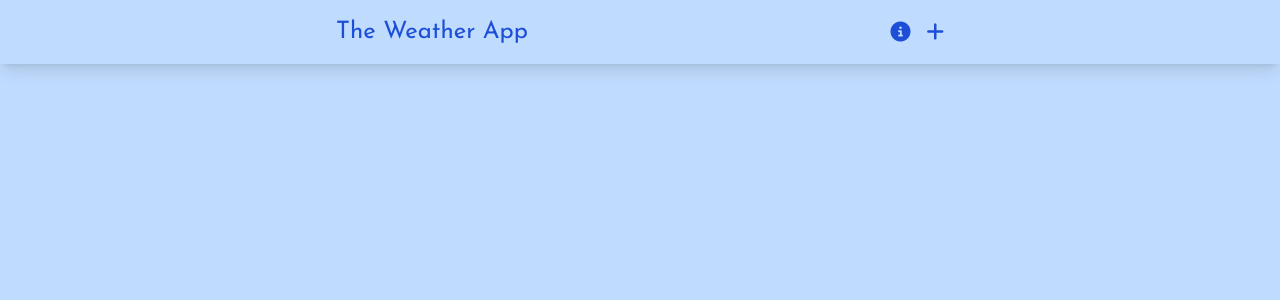
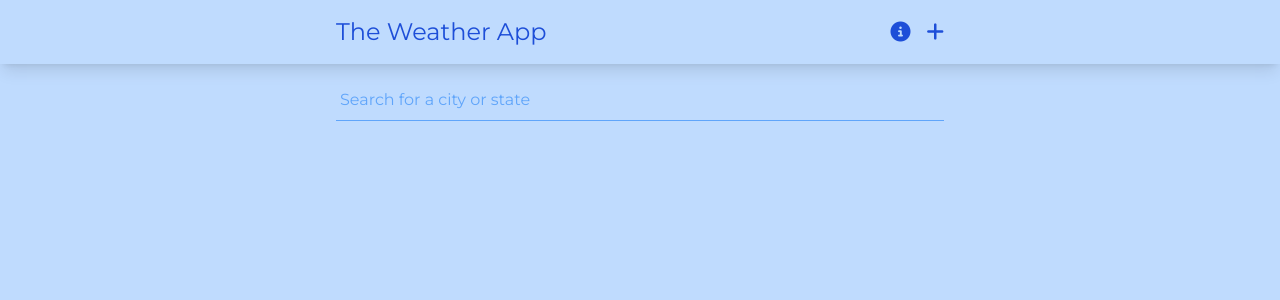
Before and after one commit to fancifulcrow/weather-app, a Vue app: page / in a window 1280 px wide. Shown: the top 300 px of the page. Built offline with nearby package versions, Linux system fonts and the light colour scheme.

Commit message:
do city search and handle APIs

```diff
--- a/index.html
+++ b/index.html
@@ -4,17 +4,12 @@
     <meta charset="UTF-8">
     <link rel="icon" href="/favicon.ico">
     <meta name="viewport" content="width=device-width, initial-scale=1.0">
-    <title>Vite App</title>
+    <title>Weather App</title>
 
-    <!-- Josefin Slab -->
+    <!-- Montserrat -->
     <link rel="preconnect" href="https://fonts.googleapis.com">
     <link rel="preconnect" href="https://fonts.gstatic.com" crossorigin>
-    <link href="https://fonts.googleapis.com/css2?family=Josefin+Slab:ital,wght@0,100..700;1,100..700&display=swap" rel="stylesheet">
-
-    <!-- Josefin Sans -->
-    <link rel="preconnect" href="https://fonts.googleapis.com">
-    <link rel="preconnect" href="https://fonts.gstatic.com" crossorigin>
-    <link href="https://fonts.googleapis.com/css2?family=Josefin+Sans:ital,wght@0,100..700;1,100..700&family=Josefin+Slab:ital,wght@0,100..700;1,100..700&display=swap" rel="stylesheet">
+    <link href="https://fonts.googleapis.com/css2?family=Montserrat:ital,wght@0,100..900;1,100..900&family=Roboto:ital,wght@0,100;0,300;0,400;0,500;0,700;0,900;1,100;1,300;1,400;1,500;1,700;1,900&display=swap" rel="stylesheet">
 
     <!-- Font Awesome -->
     <link rel="stylesheet" href="https://cdnjs.cloudflare.com/ajax/libs/font-awesome/6.5.1/css/all.min.css" integrity="sha512-DTOQO9RWCH3ppGqcWaEA1BIZOC6xxalwEsw9c2QQeAIftl+Vegovlnee1c9QX4TctnWMn13TZye+giMm8e2LwA==" crossorigin="anonymous" referrerpolicy="no-referrer" />
--- a/package.json
+++ b/package.json
@@ -11,6 +11,7 @@
     "format": "prettier --write src/"
   },
   "dependencies": {
+    "axios": "^1.6.7",
     "vue": "^3.4.15",
     "vue-router": "^4.2.5"
   },
--- a/src/App.vue
+++ b/src/App.vue
@@ -1,5 +1,5 @@
 <template>
-  <div class="font-JosefinSlab flex flex-col min-h-screen bg-blue-200 text-blue-700">
+  <div class="font-Montserrat flex flex-col min-h-screen bg-blue-200 text-blue-700">
     <SiteNavigation/>
     <RouterView/>
   </div>
@@ -9,7 +9,3 @@
 import { RouterView } from "vue-router";
 import SiteNavigation from './components/SiteNavigation.vue';
 </script>
-
-<style lang="scss" scoped>
-
-</style>
--- a/src/assets/style.css
+++ b/src/assets/style.css
@@ -1,7 +1,3 @@
 @tailwind base;
 @tailwind components;
 @tailwind utilities;
-
-h1, h2, h3, h4, h5, h6, button{
-    @apply font-JosefinSans;
-}
--- /dev/null
+++ b/src/components/AsyncCityView.vue
@@ -0,0 +1,24 @@
+<template>
+    <div>
+    </div>
+</template>
+
+<script setup>
+import axios from 'axios';
+import { useRoute } from "vue-router";
+
+const route = useRoute();
+
+const getWeatherData = async () => {
+    try {
+        const weatherData = await axios.get(`https://api.open-meteo.com/v1/forecast?latitude=${route.query.lat}&longitude=${route.query.long}&current=temperature_2m,relative_humidity_2m,is_day,precipitation,weather_code,wind_speed_10m&daily=weather_code,temperature_2m_max,temperature_2m_min&timezone=auto`)
+
+        const localTime = Date.now() + (weatherData.data.utc_offset_seconds * 1000);
+        console.log(localTime);
+        return weatherData;
+    } catch(err){
+        console.log(err);
+    }
+};
+
+</script>
--- a/src/components/BaseModal.vue
+++ b/src/components/BaseModal.vue
@@ -3,7 +3,7 @@
         <Transition name="modal-outer">
             <div v-show="modalActive" class="absolute w-full bg-black bg-opacity-30 h-screen top-0 left-0 flex justify-center items-center px-8">
                 <Transition name="modal-inner">
-                    <div v-if="modalActive" class="p-8 bg-white text-blue-700 font-JosefinSlab max-w-screen-sm rounded-md">
+                    <div v-if="modalActive" class="p-8 bg-white text-blue-700 font-Montserrat max-w-screen-sm rounded-md">
                         <slot/>
                         <button class="text-blue-200 bg-blue-700 py-2 px-6 mt-8 rounded-md hover:bg-blue-200 hover:text-blue-700 duration-150 cursor-pointer" @click="$emit('close-modal')">
                             Close
--- a/src/router/index.js
+++ b/src/router/index.js
@@ -1,5 +1,6 @@
-import { createRouter, createWebHistory } from "vue-router"
-import HomeView from "../views/HomeView.vue"
+import { createRouter, createWebHistory } from "vue-router";
+import HomeView from "../views/HomeView.vue";
+import CityView from "@/views/CityView.vue";
 
 const router = createRouter({
     history: createWebHistory(import.meta.env.BASE_URL),
@@ -8,8 +9,13 @@ const router = createRouter({
             path: "/",
             name: "home",
             component: HomeView
+        },
+        {
+            path: "/weather/:state/:city",
+            name: "cityView",
+            component: CityView
         }
     ]
 })
 
-export default router
+export default router;
--- /dev/null
+++ b/src/views/CityView.vue
@@ -0,0 +1,9 @@
+<template>
+    <div>
+
+    </div>
+</template>
+
+<script setup>
+
+</script>
--- a/src/views/HomeView.vue
+++ b/src/views/HomeView.vue
@@ -1,13 +1,68 @@
 <template>
-  <div>
+  <main class="container max-w-2xl">
+    <div class="pt-4 mb-8 relative">
+      <input type="text" v-model="searchQuery" @input="getSearchResults" placeholder="Search for a city or state" class="py-2 px-1 w-full bg-transparent border-b border-blue-400 focus:border-blue-700 focus:outline-none focus:shadow-sm placeholder:text-blue-400"/>
 
-  </div>
+      <ul class="absolute w-full shadow-md py-2 px-1 top-16" v-if="mapboxSearchResults">
+
+        <p v-if="searchError" class="py-2">Sorry, something went wrong. Please try again.</p>
+
+        <p v-if="!serverError && mapboxSearchResults.length === 0" class="py-2">No results match your query, try a different term.</p>
+
+        <template v-else>
+          <li v-for="searchResult in mapboxSearchResults" :key="searchResult.id" class="py-2 cursor-pointer hover:text-blue-400 duration-150" @click="previewCity(searchResult)">
+            {{ searchResult.place_name }}
+          </li>
+        </template>
+      </ul>
+    </div>
+
+  </main>
 </template>
 
-<script>
+<script setup>
+import { ref } from "vue";
+import axios from "axios";
+import { useRouter } from "vue-router";
 
+const mapboxAPIKey ="pk.eyJ1Ijoiam9obmtvbWFybmlja2kiLCJhIjoiY2t5NjFzODZvMHJkaDJ1bWx6OGVieGxreSJ9.IpojdT3U3NENknF6_WhR2Q";
+
+const searchQuery = ref("");
+const queryTimeout = ref(null);
+const mapboxSearchResults = ref(null);
+const searchError = ref(null);
+
+const getSearchResults = () => {
+  clearTimeout(queryTimeout.value);
+  queryTimeout.value = setTimeout(async () => {
+    if (searchQuery.value !== "") {
+      try{
+        const result = await axios.get(`https://api.mapbox.com/geocoding/v5/mapbox.places/${searchQuery.value}.json?access_token=${mapboxAPIKey}&types=place`);
+
+        mapboxSearchResults.value = result.data.features;
+      } catch{
+        searchError.value = true;
+      }
+
+      return;
+    }
+    mapboxSearchResults.value = null;
+  }, 300);
+};
+
+const router = useRouter();
+
+const previewCity = (searchResult) => {
+  const [city, state] = searchResult.place_name.split(",");
+
+  router.push({
+    name: 'cityView',
+    params: { state: state.replaceAll(" ", ""), city: city},
+    query: {
+      long: searchResult.geometry.coordinates[0],
+      lat: searchResult.geometry.coordinates[1],
+      preview: true,
+    }
+  });
+};
 </script>
-
-<style lang="scss" scoped>
-
-</style>
--- a/tailwind.config.js
+++ b/tailwind.config.js
@@ -4,8 +4,8 @@ export default {
     theme: {
         extend: {},
         fontFamily: {
-            JosefinSlab: ["'Josefin Slab', serif"],
-            JosefinSans: ["'Josefin Sans', sans-serif"]
+            Roboto: ["'Roboto', sans-serif"],
+            Montserrat: ["'Montserrat', sans-serif"]
         },
         container: {
             padding: "2rem",
```
Also changed, not shown: 1 other file (tests, documents, lock files or other folders).
